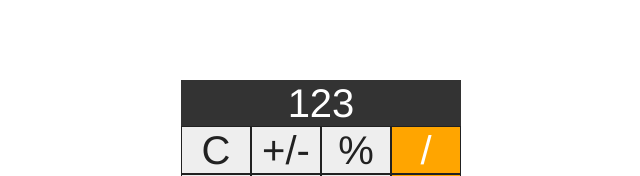
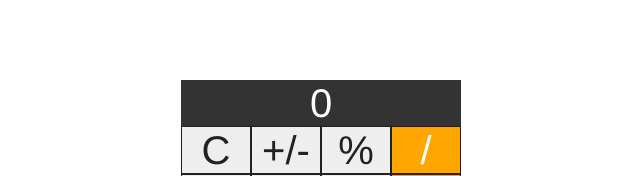
Before and after one commit to omarlamin01/vue-calculator, a Vue app: page / in a window 1280 px wide. Shown: the top 176 px of the page, without its empty margins (319-959 px from the left). Built offline with nearby package versions, Linux system fonts and the light colour scheme; the HTML template or start-up script is replaced by a standard one.

Commit message:
minor changes

```diff
--- a/src/components/Calculator.vue
+++ b/src/components/Calculator.vue
@@ -1,6 +1,6 @@
 <template>
   <div class="calculator">
-    <div class="display">{{ display || 0 }}</div>
+    <div class="display">{{ current || 0 }}</div>
     <div class="btn" @click="clear">C</div>
     <div class="btn" @click="sign">+/-</div>
     <div class="btn" @click="percent">%</div>
@@ -19,7 +19,7 @@
     <div class="operator btn" @click="add">+</div>
     <div class="btn zero" @click="append(0)">0</div>
     <div class="btn" @click="dot">.</div>
-    <div class="operator btn">=</div>
+    <div class="operator btn" @click="equal">=</div>
   </div>
 </template>
 
@@ -28,50 +28,62 @@ export default {
   name: "multi-word",
   data() {
     return {
-      display: "123",
+      current: "",
+      previous: null,
       operator: null,
+      operatorClicked: false,
     };
   },
   methods: {
     clear() {
-      this.display = "";
+      this.current = "";
     },
     sign() {
-      this.display.charAt(0) === "-"
-        ? (this.display = this.display.slice(1))
-        : (this.display = "-" + this.display);
+      this.current.charAt(0) === "-"
+        ? (this.current = this.current.slice(1))
+        : (this.current = "-" + this.current);
     },
     percent() {
-      this.display = parseFloat(this.display) / 100;
+      this.current = parseFloat(this.current) / 100;
     },
     append(number) {
-      this.display = this.display + number;
+      this.current = this.current + number;
     },
     dot() {
-      if (this.display.indexOf(".") === -1) {
-        this.display = this.display + ".";
+      if (this.current.indexOf(".") === -1) {
+        this.current = this.current + ".";
       }
+    },
+    setPrevious() {
+      this.previous = this.current;
+      this.current = "";
+      this.operatorClicked = true;
     },
     divide() {
       this.operator = (a, b) => {
         a / b;
       };
+      this.setPrevious();
     },
     times() {
       this.operator = (a, b) => {
         a * b;
       };
+      this.setPrevious();
     },
     minus() {
       this.operator = (a, b) => {
         a - b;
       };
+      this.setPrevious();
     },
     add() {
       this.operator = (a, b) => {
         a + b;
       };
+      this.setPrevious();
     },
+    equal() {},
   },
 };
 </script>
```
